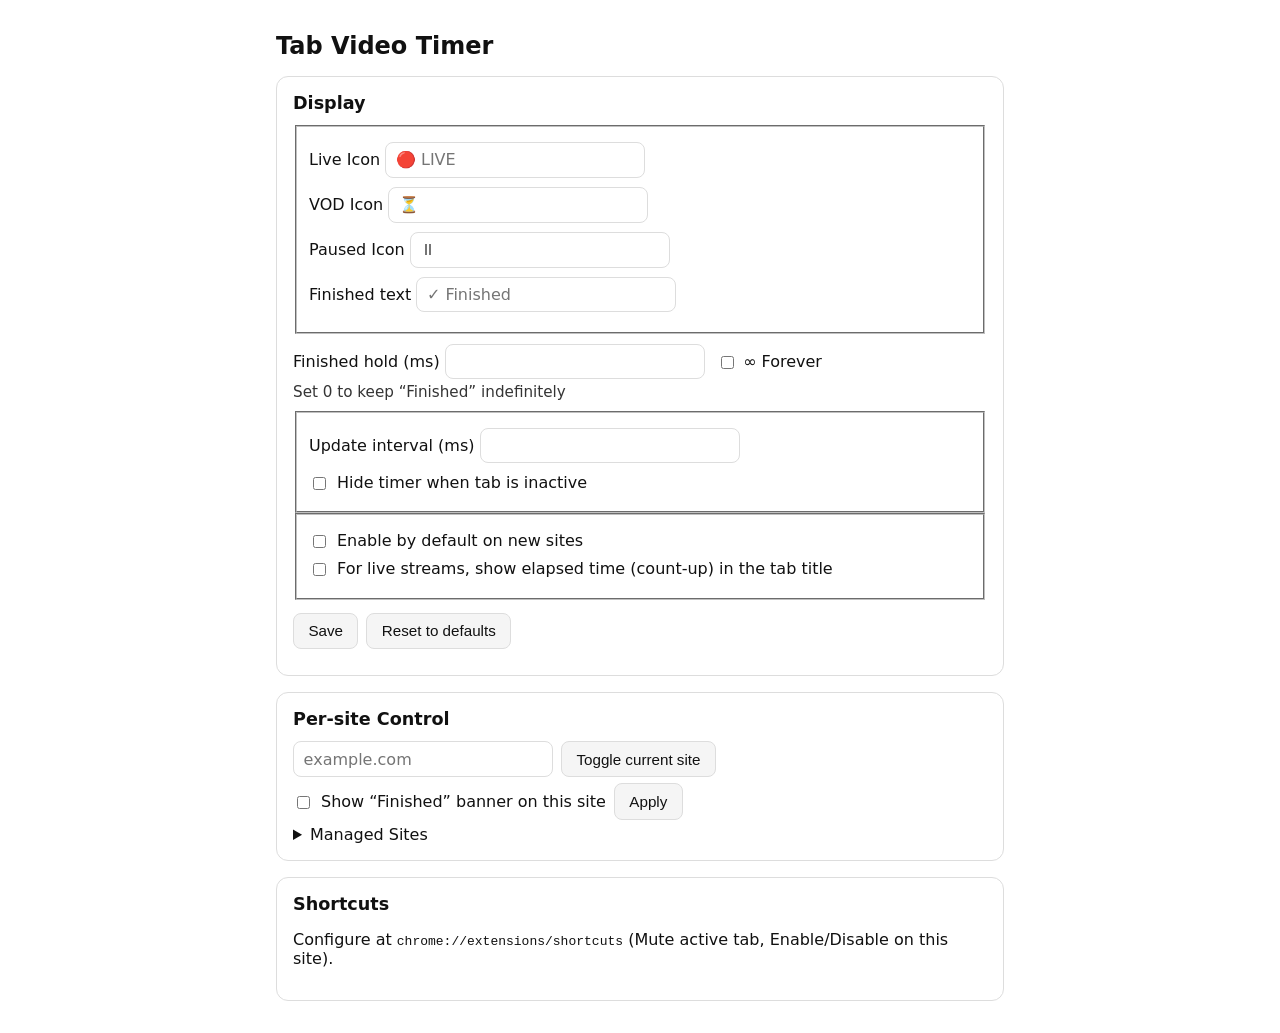
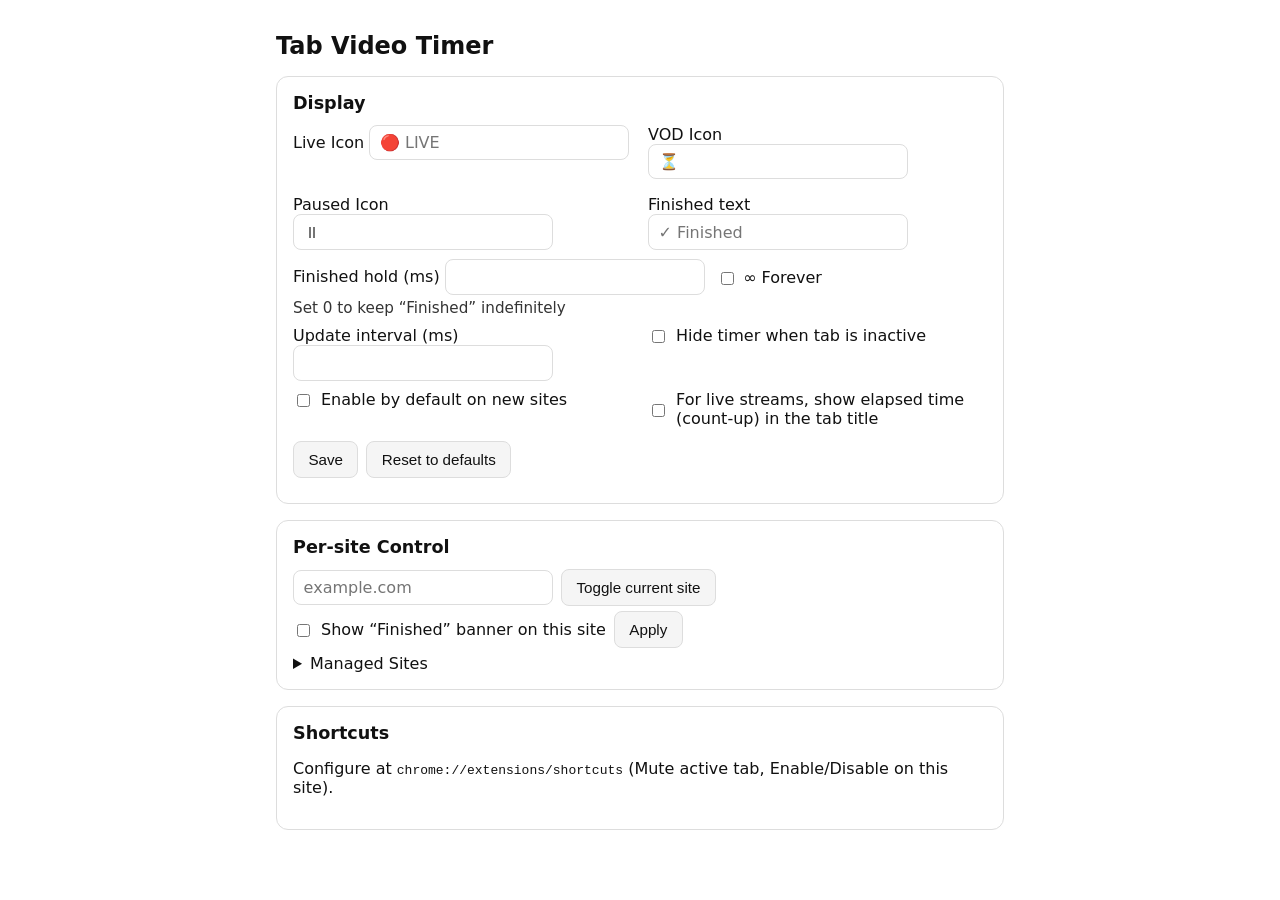

feat: add VOD elapsed mode, progress bar popup, separator setting, and streaming sites grid

--- a/options.css
+++ b/options.css
@@ -81,4 +81,50 @@ button:disabled { opacity: 0.6; cursor: default; }
   }
   button:hover { background: #242424; }
   button:active { background: #2b2b2b; }
+  .site-chip { border-color: #333; }
+  .site-chip.enabled { border-color: #3b82f6; background: #0f1f3d; }
 }
+
+/* Grid layout for paired fieldsets */
+fieldset.grid-2 {
+  border: none;
+  padding: 0;
+  margin: 0.6rem 0 0;
+  display: grid;
+  grid-template-columns: 1fr 1fr;
+  gap: 1rem;
+  align-items: start;
+}
+fieldset.grid-2 > label { margin: 0; }
+
+/* Radio group (VOD mode etc.) */
+.radio-group { display: flex; flex-direction: column; gap: 0.4rem; margin-top: 0.4rem; }
+.label-block { display: block; margin-bottom: 0; font-size: 0.95rem; font-weight: 500; }
+
+.hint-text { margin: 0 0 0.5rem; font-size: 0.9rem; opacity: 0.75; }
+
+/* Streaming sites quick-enable grid */
+.sites-grid {
+  display: grid;
+  grid-template-columns: repeat(auto-fill, minmax(130px, 1fr));
+  gap: 0.5rem;
+  margin-top: 0.5rem;
+}
+.site-chip {
+  border: 1px solid #ddd;
+  border-radius: 10px;
+  transition: border-color 0.15s, background 0.15s;
+}
+.site-chip.enabled { border-color: #2563eb; background: #eff6ff; }
+.site-chip-inner {
+  display: flex;
+  align-items: center;
+  gap: 7px;
+  padding: 8px 10px;
+  cursor: pointer;
+  user-select: none;
+  margin: 0;
+}
+.site-chip-inner input[type="checkbox"] { width: 14px; height: 14px; flex-shrink: 0; }
+.site-emoji { font-size: 15px; }
+.site-name  { font-size: 0.88rem; font-weight: 500; }
